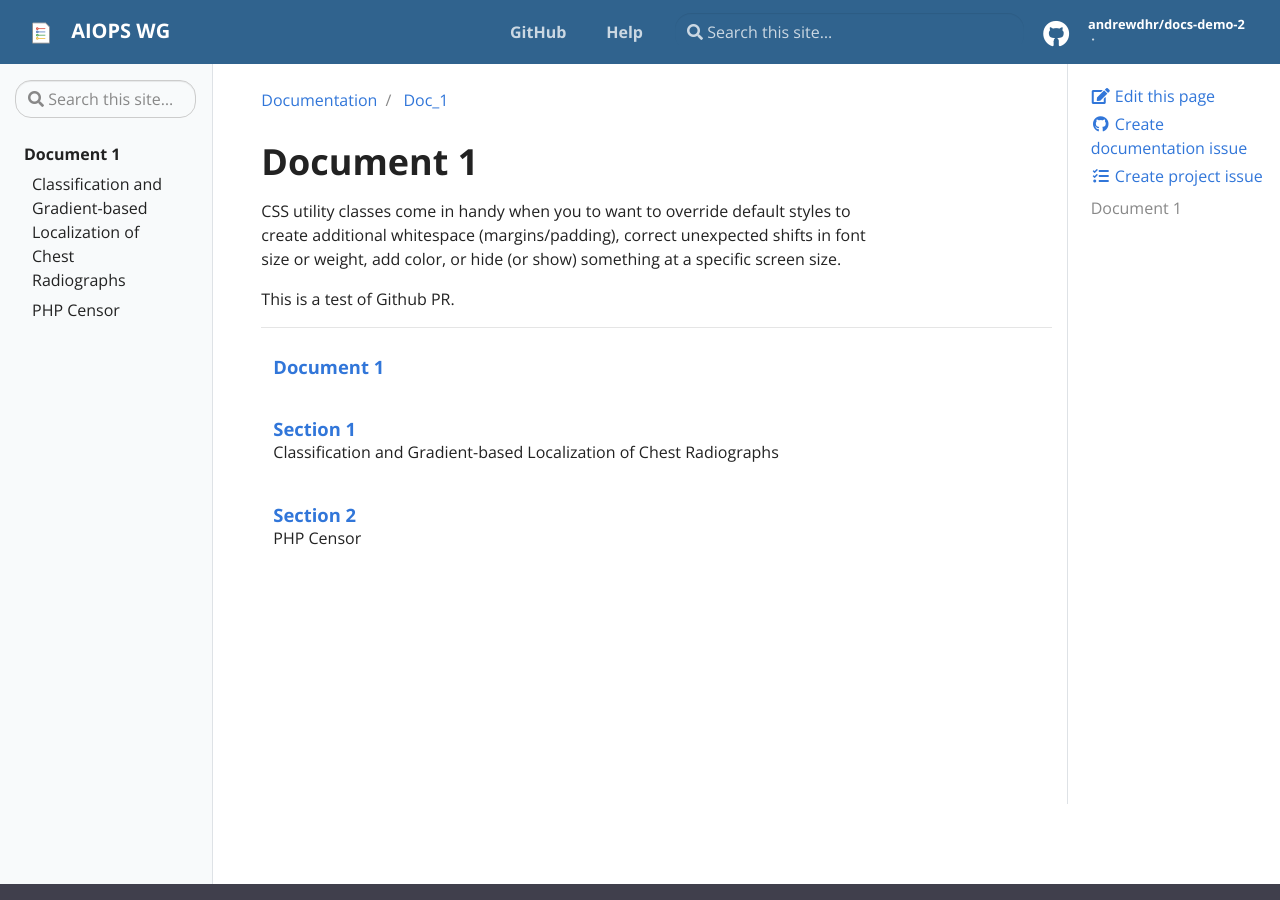
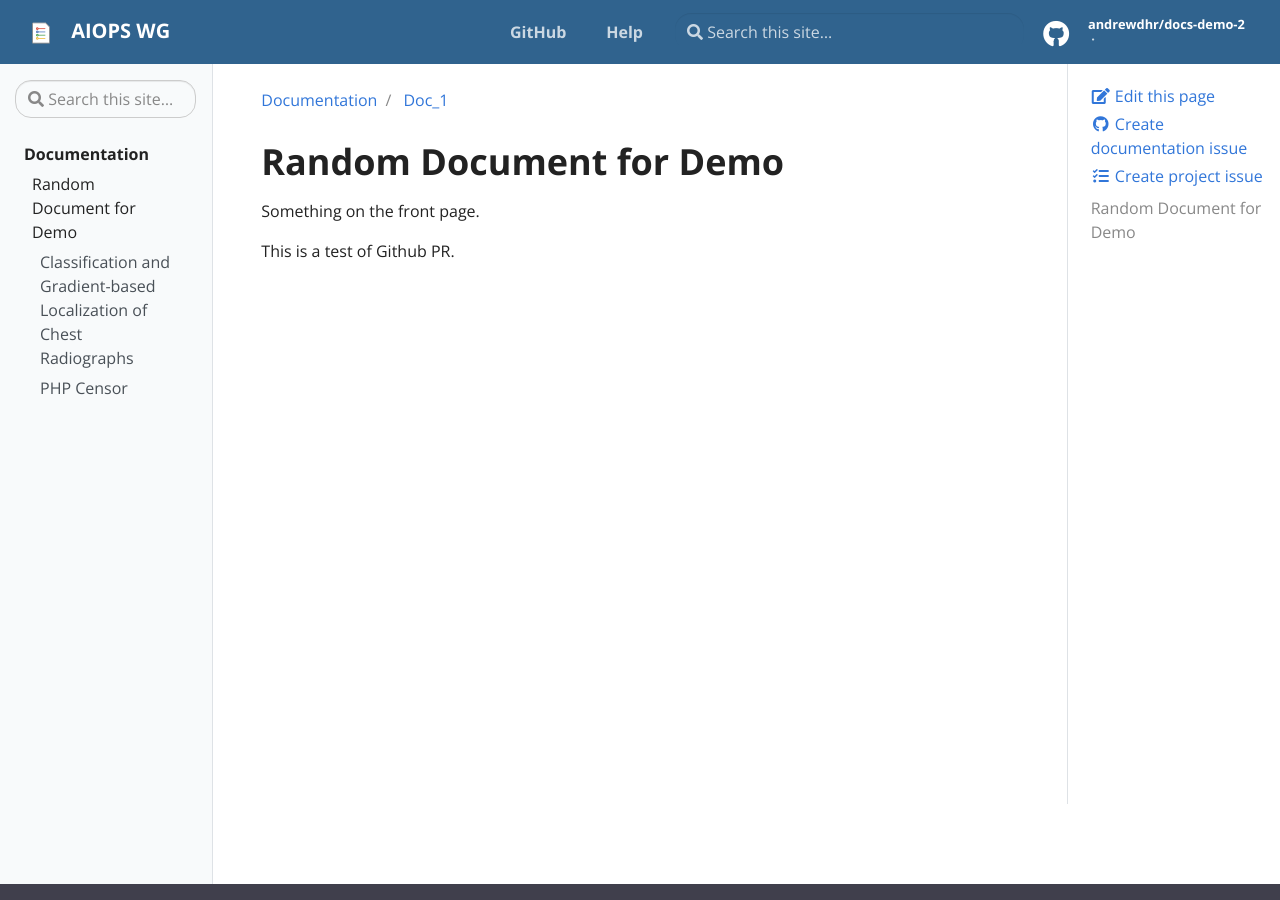
Before and after one commit to andrewdhr/docs-demo-2, a Jekyll site: the page built from docs/_docs/doc_1/index.md, in a window 1280 px wide and 900 px high. Built offline with Jekyll 4.4.1, drawn with Linux system fonts in a browser that asks for light colours.

Commit message:
fix folder paths

```diff
--- a/docs/_data/toc.yml
+++ b/docs/_data/toc.yml
@@ -1,7 +1,10 @@
-- title: Document 1
-  url: docs/doc_1
+- title: Documentation
+  url: docs/
   links:
-    - title: "Classification and Gradient-based Localization of Chest Radiographs"
-      url: "docs/doc_1/section_1"
-    - title: "PHP Censor"
-      url: "docs/doc_1/section_2"
+    - title: "Random Document for Demo"
+      url: "docs/doc_1"
+      children:
+        - title: Classification and Gradient-based Localization of Chest Radiographs
+          url: "docs/doc_1/section_1"
+        - title: PHP Censor
+          url: "docs/doc_1/section_2"
--- a/docs/_docs/doc_1/index.md
+++ b/docs/_docs/doc_1/index.md
@@ -1,17 +1,8 @@
 ---
-title: Document 1
+title: Random Document for Demo
 ---
-# Document 1
+# Random Document for Demo
 
-CSS utility classes come in handy when you to want to override default styles to create additional whitespace (margins/padding), correct unexpected shifts in font size or weight, add color, or hide (or show) something at a specific screen size.
+Something on the front page.
 
 This is a test of Github PR.
-
-<div class="section-index">
-    <hr class="panel-line">
-    {% for post in site.docs  %}
-    <div class="entry">
-    <h5><a href="{{ post.url | prepend: site.baseurl }}">{{ post.title }}</a></h5>
-    <p>{{ post.description }}</p>
-    </div>{% endfor %}
-</div>
--- a/docs/_docs/doc_1/section_1.md
+++ b/docs/_docs/doc_1/section_1.md
@@ -1,6 +1,5 @@
 ---
 title: Section 1
-description: Classification and Gradient-based Localization of Chest Radiographs
 parent: Document 1
 ---
 
--- a/docs/_docs/doc_1/section_2.md
+++ b/docs/_docs/doc_1/section_2.md
@@ -1,10 +1,18 @@
 ---
 title: Section 2
-description: PHP Censor
 parent: Document 1
 ---
 
 # Section 2: PHP Censor
+{: .no_toc }
+
+## Table of contents
+{: .no_toc .text-delta }
+
+1. TOC
+{:toc}
+
+---
 
 <p align="center">
     <img width="500" height="auto" src="assets/php-censor-black.png" alt="PHP Censor" />
```
Also changed, not shown: docs/_docs/index.md (added, +10 -0 lines).
